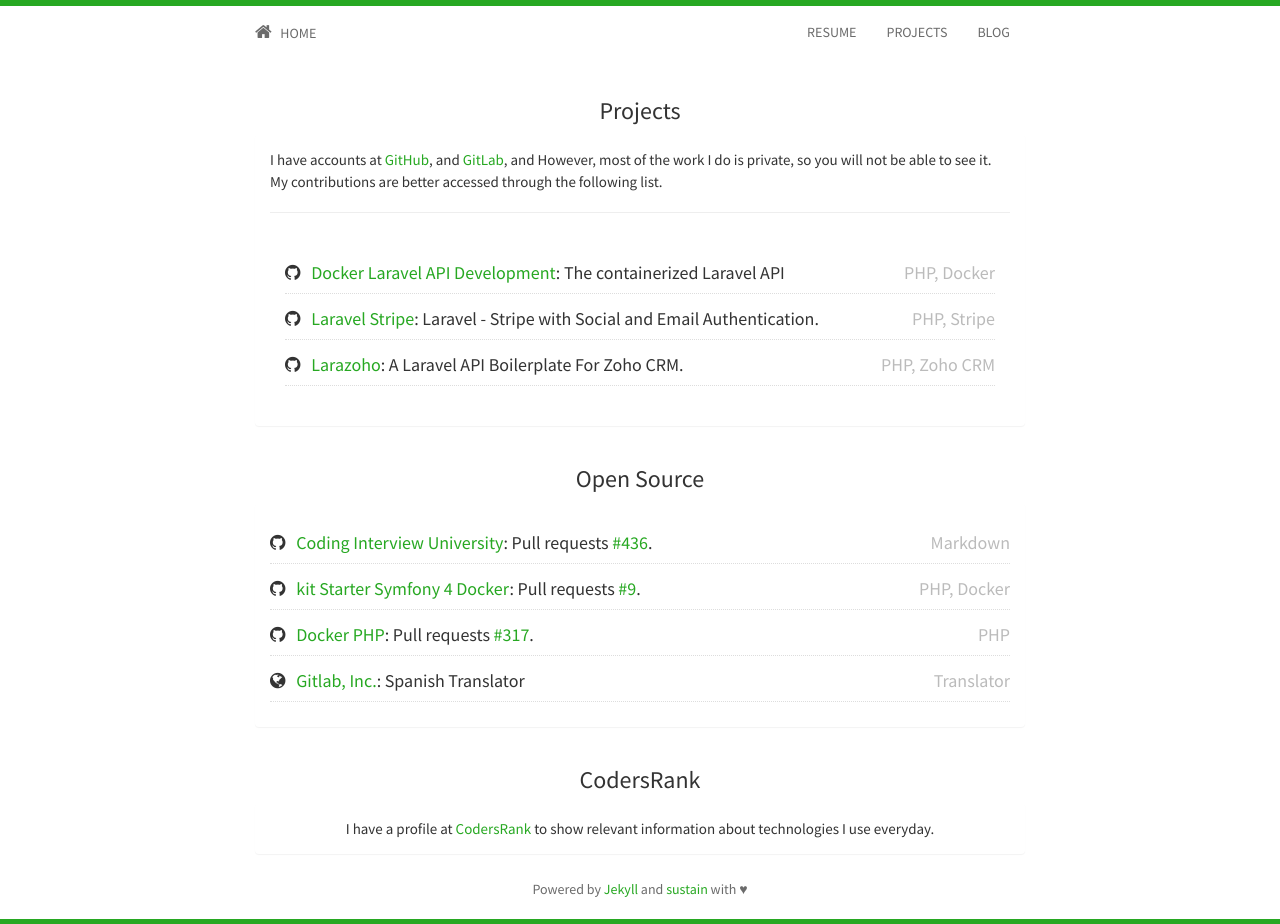
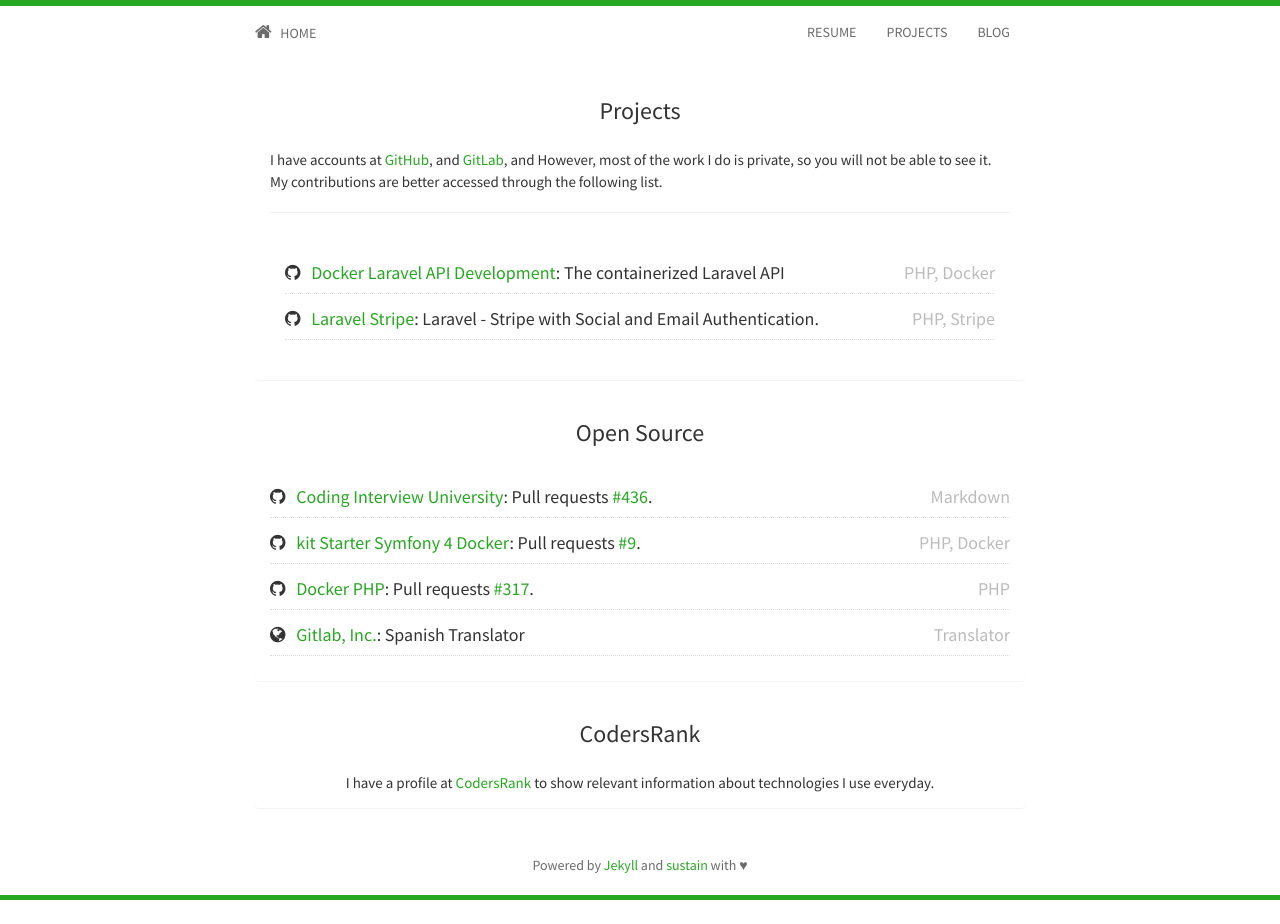
Before and after one commit to jfernancordova/jfernancordova.github.io, a Jekyll site: the page built from projects.html, in a window 1280 px wide. Built offline with Jekyll 4.4.1, drawn with Linux system fonts in a browser that asks for light colours; nearby versions of some CDN libraries; after the commit the page ends 900 px from its top, so only the background shows below that.

Commit message:
Removing extra project

```diff
--- a/_data/projects.yml
+++ b/_data/projects.yml
@@ -7,8 +7,3 @@
   url: "https://github.com/jfernancordova/laravel-stripe"
   comment: "Laravel - Stripe with Social and Email Authentication."
   language: "PHP, Stripe"
-
-- title: "Larazoho"
-  url: "https://github.com/jfernancordova/larazoho"
-  comment: "A Laravel API Boilerplate For Zoho CRM."
-  language: "PHP, Zoho CRM"
```
